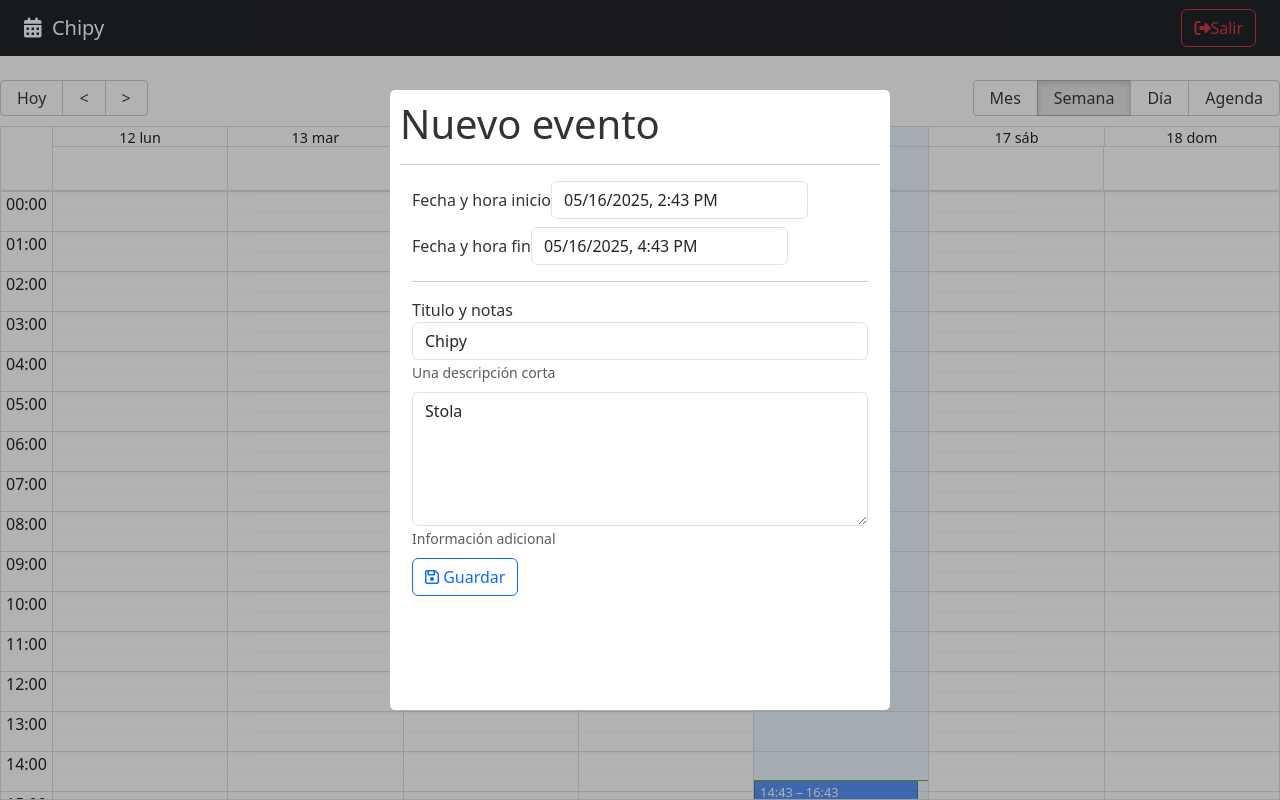
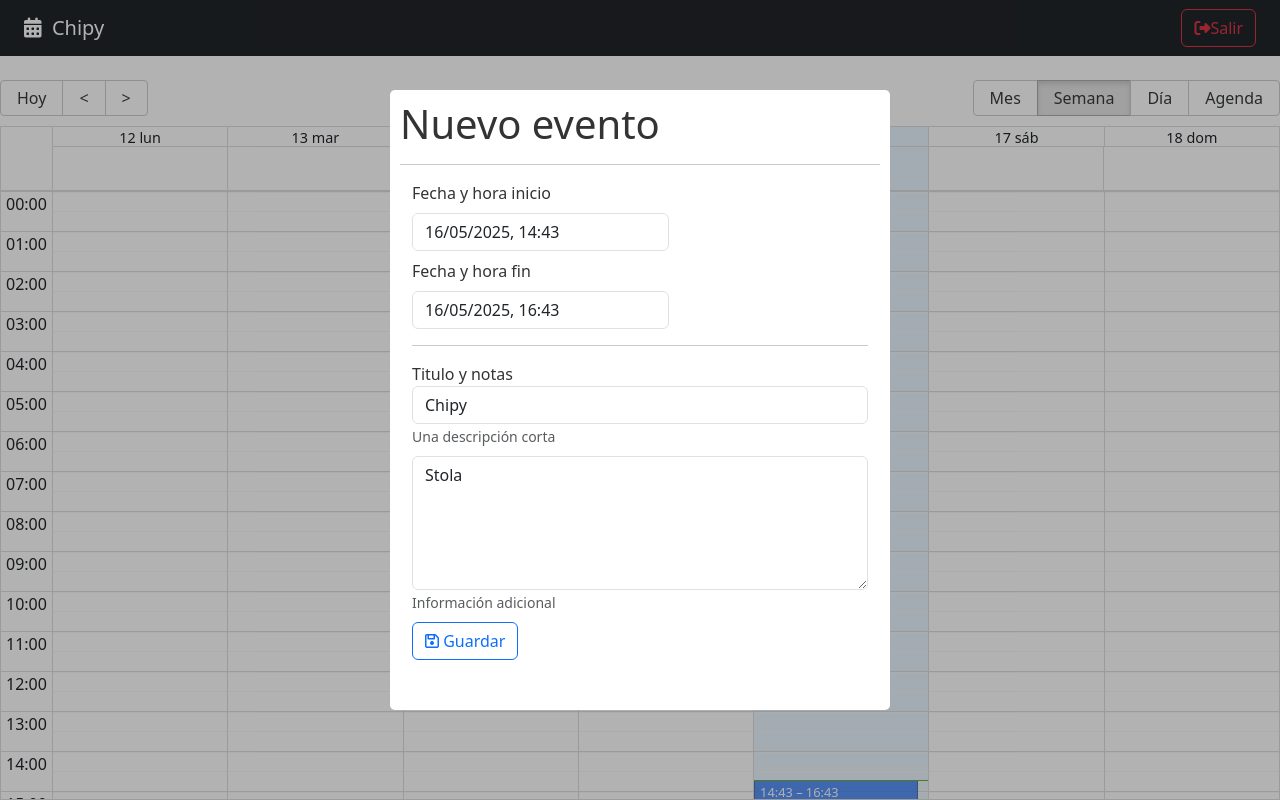
Before and after one commit to ssalgadoi/calendario-react-node-mongo, a React (Vite) app: page / in a window 1280 px wide. Built offline with nearby package versions, Linux system fonts and the light colour scheme.

Commit message:
Agrego idioma español al calendario

```diff
--- a/src/calendar/components/CalendarModal.jsx
+++ b/src/calendar/components/CalendarModal.jsx
@@ -1,9 +1,12 @@
 import { addHours } from 'date-fns';
 import { useState } from 'react';
 import Modal from 'react-modal';
-import DatePicker from "react-datepicker";
+import DatePicker, { registerLocale } from "react-datepicker";
 import "react-datepicker/dist/react-datepicker.css";
+import { es } from 'date-fns/locale/es';
 
+
+registerLocale('es', es)
 
 const customStyles = {
     content: {
@@ -66,18 +69,22 @@ export const CalendarModal = () => {
                 <form className="container">
 
                     <div className="form-group mb-2">
-                        <label>Fecha y hora inicio</label>
+                        <label className="form-label d-block ">Fecha y hora inicio</label>
                         <DatePicker
+                            locale='es'
+                            showTimeSelect
                             dateFormat='Pp'
-                            className='form-control'
+                            className='form-control '
                             onChange={(event) => onDateChange(event, 'start')}
-                            selected={formValues.start} />
+                            selected={formValues.start}
+                            timeCaption='Hora'/>
 
                     </div>
 
                     <div className="form-group mb-2">
-                        <label>Fecha y hora fin</label>
+                        <label className="form-label d-block">Fecha y hora fin</label>
                         <DatePicker
+                            locale='es'
                             minDate={formValues.start}
                             dateFormat='Pp'
                             className='form-control'
```
